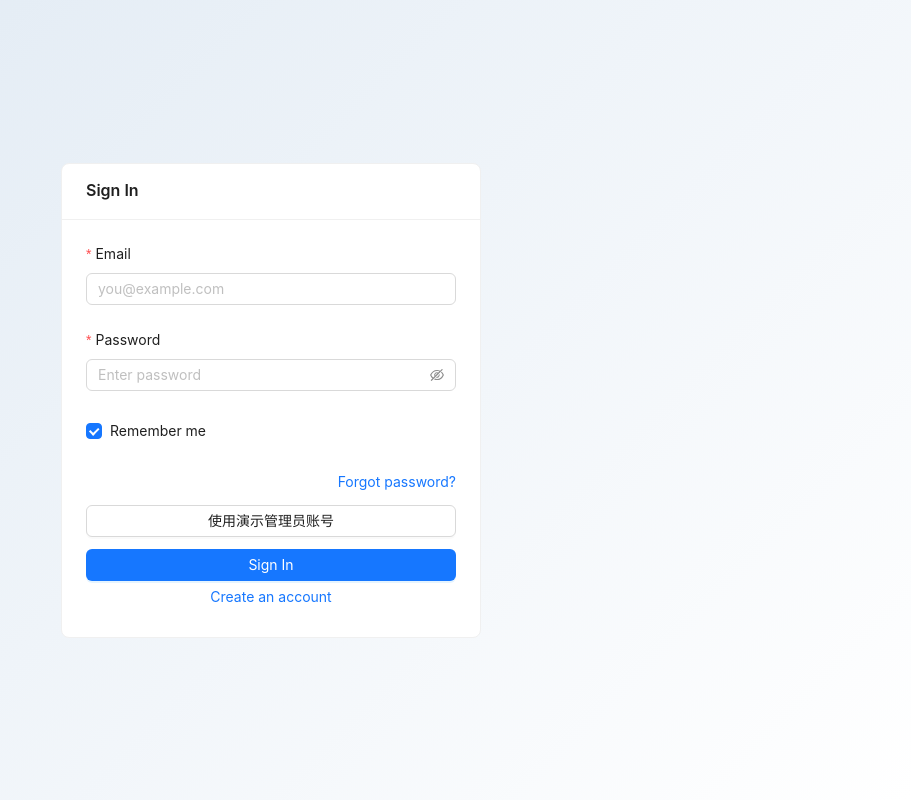
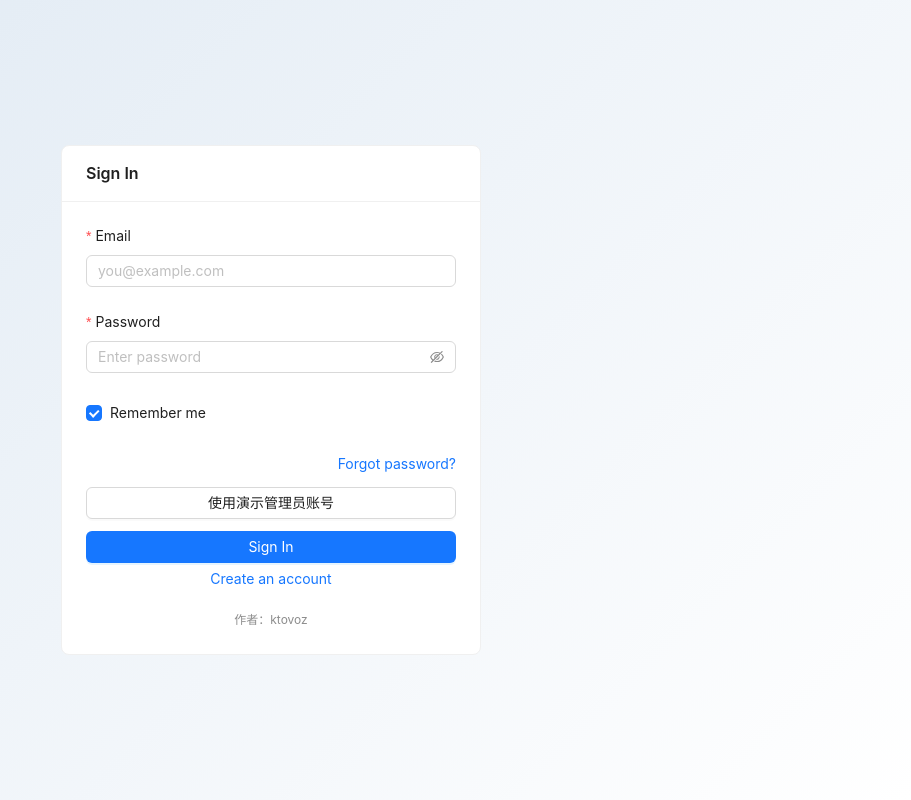
Before and after one commit to Ktovoz/demo-fastapi, a Vue app in the folder frontend/: page /auth/login in a window 1280 px wide. Shown: the whole page, without its empty margins (369-1280 px from the left). Built offline with nearby package versions, Linux system fonts and the light colour scheme; what loglevel-plugin-prefix would draw is missing.

Commit message:
chore(login): 添加作者信息展示- 在登录页面底部添加作者署名信息 - 设置作者信息样式为居中显示 - 使用浅灰色字体颜色以区分主内容 - 添加顶部边距避免与其他元素过于紧凑

```diff
--- a/frontend/src/views/auth/Login.vue
+++ b/frontend/src/views/auth/Login.vue
@@ -15,6 +15,7 @@
         </a-button>
         <a-button type="primary" html-type="submit" block :loading="authStore.loading">Sign In</a-button>
         <a-button type="link" block @click="goRegister">Create an account</a-button>
+        <div class="author-note">作者：ktovoz</div>
       </a-form>
     </a-card>
   </AuthLayout>
@@ -65,4 +66,11 @@ const goRegister = () => {
   justify-content: flex-end;
   margin-bottom: 12px;
 }
+.author-note {
+  margin-top: 16px;
+  text-align: center;
+  color: rgba(0, 0, 0, 0.45);
+  font-size: 12px;
+}
+
 </style>
```
